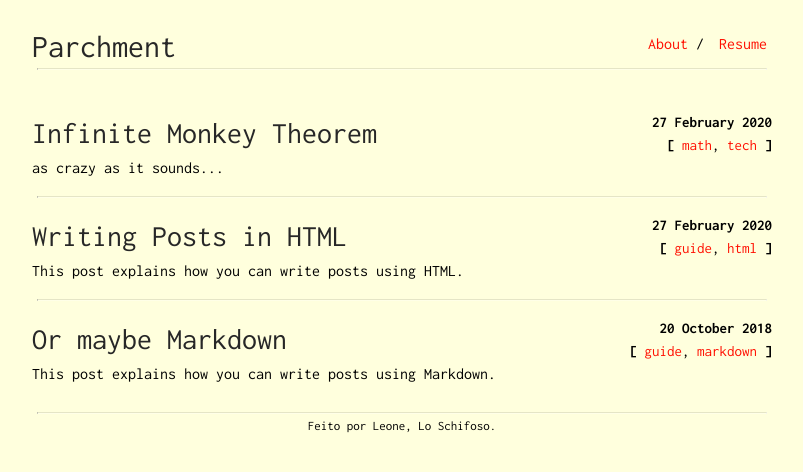
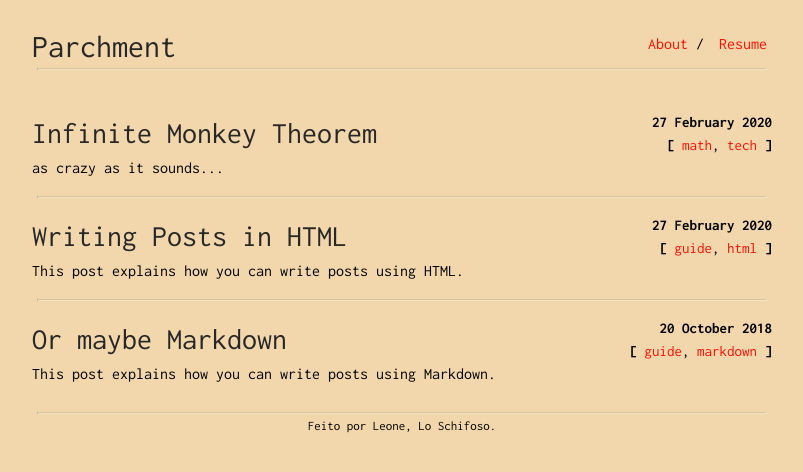
Before and after one commit to heart-leap/heart-leap.github.io, a Jekyll site: the page built from index.html, in a window 1280 px wide. Shown: the top 472 px of the page, without its empty margins (238-1041 px from the left). Built offline with Jekyll 4.4.1, drawn with Linux system fonts in a browser that asks for light colours.

Commit message:
mudei a cor do fundo

```diff
--- a/css/main.scss
+++ b/css/main.scss
@@ -14,7 +14,7 @@ $small-width: 480px;
 body {
     margin: 0;
     font-family: "Inconsolata";
-    background-color: #FFFFDD;
+    background-color: #F2D7AC;
     min-height: 100%;
 }
 a {
```
